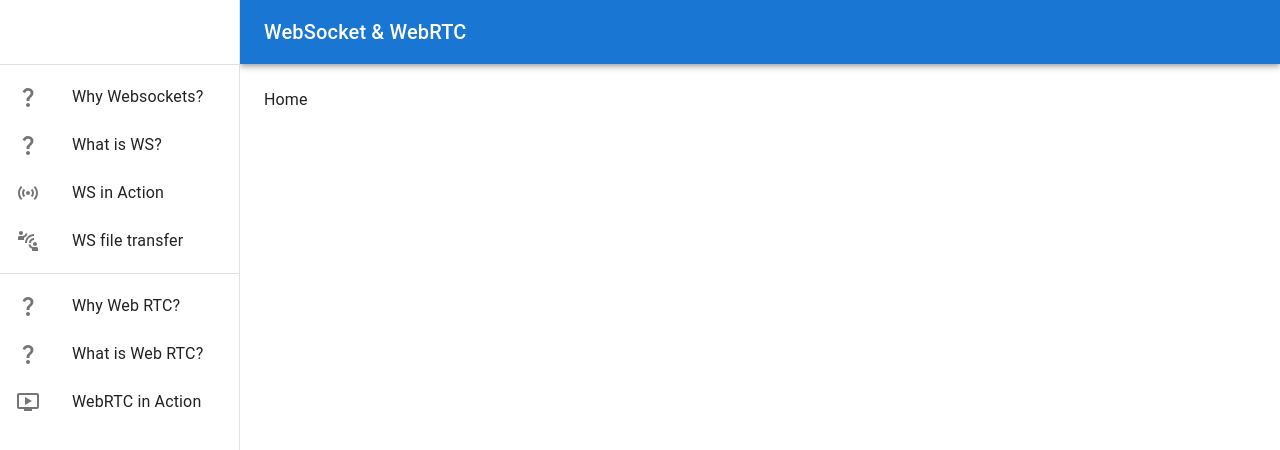
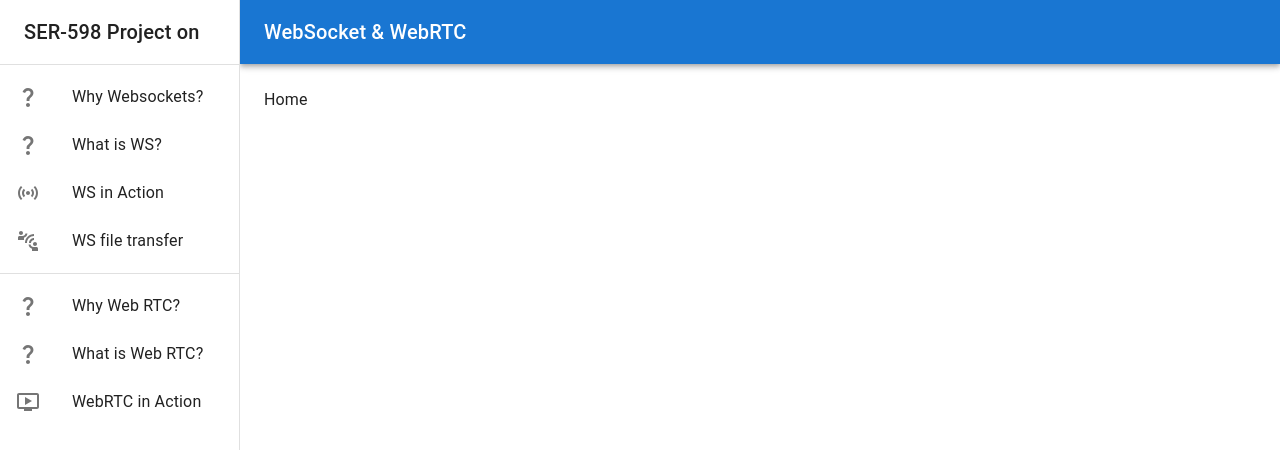
Before and after one commit to ishtpreet/WebSockets-and-WebRTC, a React (Create React App) app in the folder frontend/: page / in a window 1280 px wide. Shown: the top 450 px of the page. Built offline with nearby package versions, Linux system fonts and the light colour scheme.

Commit message:
Fixed sidebar

```diff
--- a/frontend/public/index.html
+++ b/frontend/public/index.html
@@ -24,7 +24,7 @@
       work correctly both with client-side routing and a non-root public URL.
       Learn how to configure a non-root public URL by running `npm run build`.
     -->
-    <title>React App</title>
+    <title>WebSockets & WebRTC</title>
   </head>
   <body>
     <noscript>You need to enable JavaScript to run this app.</noscript>
--- a/frontend/src/components/SideMenu.js
+++ b/frontend/src/components/SideMenu.js
@@ -13,6 +13,7 @@ import SensorsIcon from '@mui/icons-material/Sensors';
 import ConnectWithoutContactIcon from '@mui/icons-material/ConnectWithoutContact';
 import OndemandVideoIcon from '@mui/icons-material/OndemandVideo';
 import {useNavigate} from 'react-router'
+import Typography from '@mui/material/Typography';
 
 
 const drawerWidth = 240;
@@ -72,7 +73,11 @@ const handleClick = (type ,e, index) => {
 
   const drawer = (
     <div>
-      <Toolbar />
+      <Toolbar>
+      <Typography variant="h6" noWrap component="div">
+            SER-598 Project on
+          </Typography>
+      </Toolbar>
       <Divider />
       <List>
         {['Why Websockets?', 'What is WS?', 'WS in Action', 'WS file transfer'].map((text, index) => (
```
